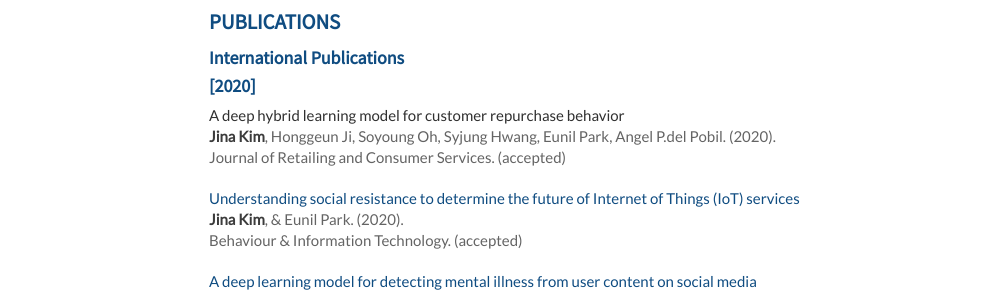
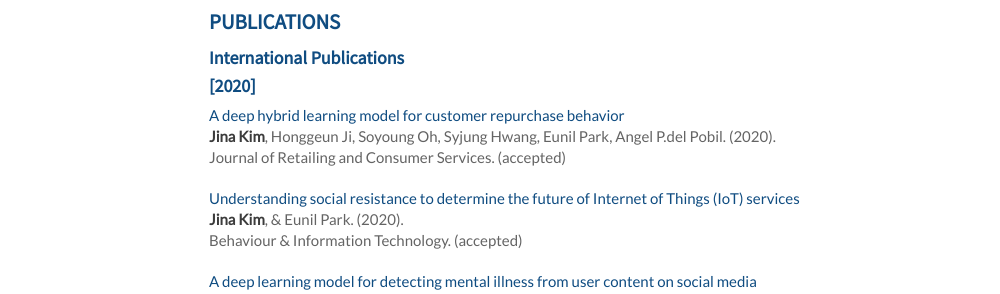
Before and after one commit to Jina-Kim/Jina-Kim.github.io, a Jekyll site: the page built from index.html, in a window 1280 px wide. Shown: the part 668-962 px from the top of the page, without its empty margins (151-1151 px from the left). Built offline with Jekyll 4.4.1, drawn with Linux system fonts in a browser that asks for light colours; nearby versions of some CDN libraries; the list of posts is cut into pages by our own code.

Commit message:
Update publications.html

```diff
--- a/_includes/publications.html
+++ b/_includes/publications.html
@@ -6,7 +6,7 @@
     <h2>[2020]</h2>
     <article>
         <header>
-            A deep hybrid learning model for customer repurchase behavior<br/>
+            <a href="https://www.sciencedirect.com/science/article/abs/pii/S0969698920313898" class="paper_link">A deep hybrid learning model for customer repurchase behavior</a><br/>
             <span> <em>Jina Kim</em>, Honggeun Ji, Soyoung Oh, Syjung Hwang, Eunil Park, Angel P.del Pobil. (2020).</span><br/>
             <span>Journal of Retailing and Consumer Services. (accepted)</span>
         </header>
```
